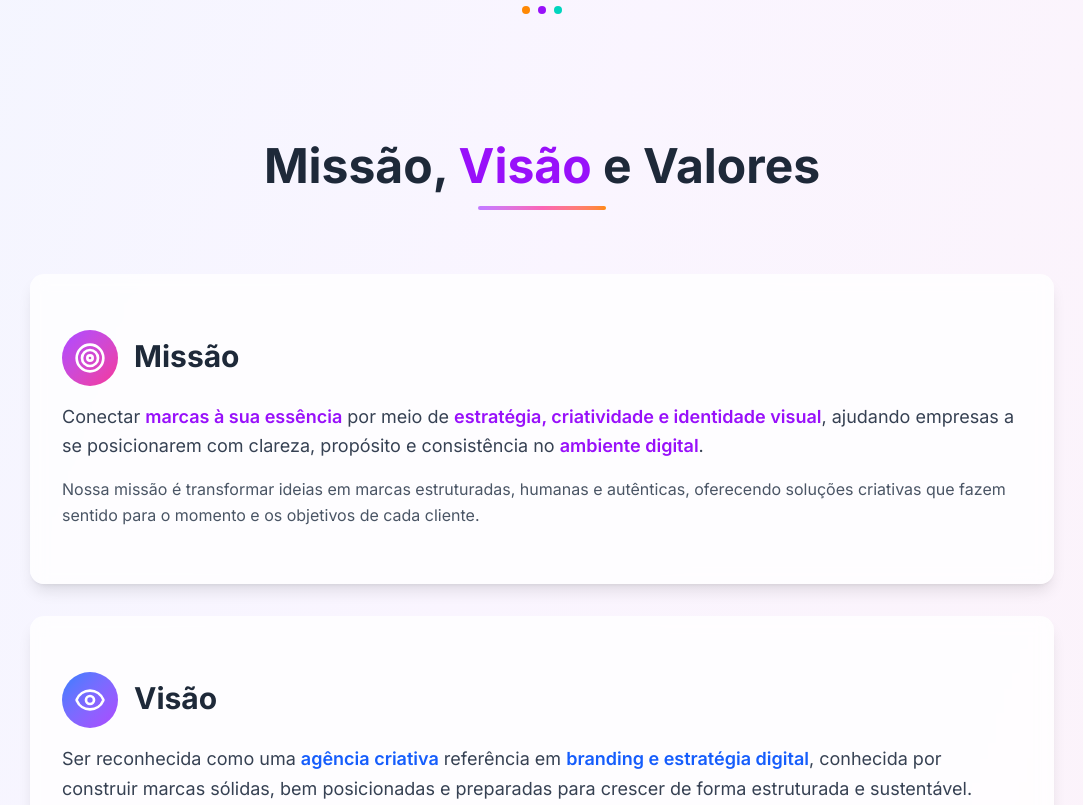
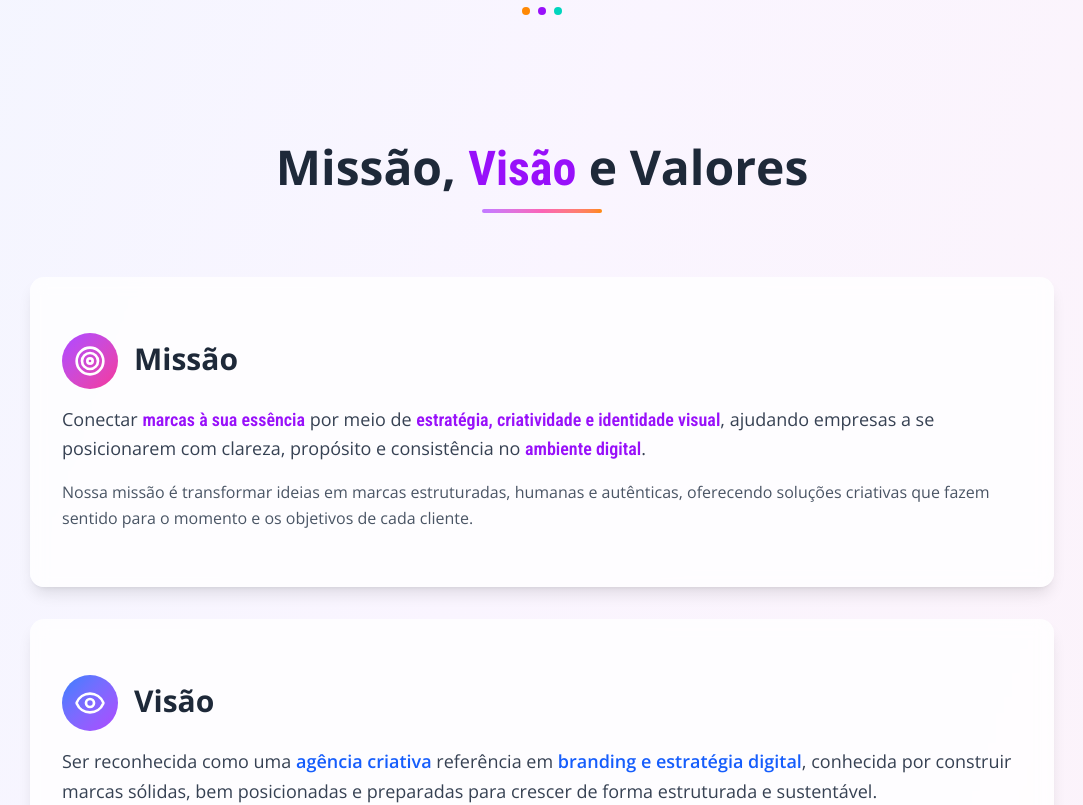
Before and after one commit to 21lucasbarros/connective, a Next.js app: page / in a window 1280 px wide. Shown: the part 1580-2385 px from the top of the page, without its empty margins (98-1181 px from the left). Built offline with nearby package versions, Linux system fonts and the light colour scheme.

Commit message:
style: troca das fontes de todas as paginas

```diff
--- a/src/app/(public)/loja/components/hero.tsx
+++ b/src/app/(public)/loja/components/hero.tsx
@@ -8,7 +8,7 @@ export default function Hero() {
     <section className="relative px-4 sm:px-6 md:px-12 lg:px-20 py-8 md:py-10 flex flex-col md:flex-row items-center justify-between gap-8 bg-white overflow-hidden">
       <div className="flex-1 flex flex-col gap-5 max-w-full md:max-w-xl z-10 text-center md:text-left">
         <h2 className="text-xl xs:text-2xl sm:text-3xl md:text-4xl lg:text-4xl font-light leading-tight relative wrap-break-word">
-          <span className="text-(--color-roxo)">
+          <span className="--font-roboto text-(--color-roxo)">
             Serviços <span className="font-bold">criativos</span> que
           </span>
           <br />
--- a/src/app/(public)/loja/components/how-it-works.tsx
+++ b/src/app/(public)/loja/components/how-it-works.tsx
@@ -26,7 +26,8 @@ export default function HowItWorks() {
   return (
     <section className="py-10 px-2 sm:px-4 md:px-8 lg:px-20 xl:px-32 2xl:px-64 bg-white text-center">
       <h2 className="text-3xl sm:text-4xl md:text-4xl font-semibold mb-12 text-[#1a1a1a]">
-        Como <span className="font-bold text-[#8338ec]">Funciona</span>
+        Como{" "}
+        <span className="--font-roboto font-bold text-[#8338ec]">Funciona</span>
       </h2>
 
       <div className="grid grid-cols-1 sm:grid-cols-2 md:grid-cols-3 gap-8 justify-center items-start">
--- a/src/app/(public)/loja/components/services.tsx
+++ b/src/app/(public)/loja/components/services.tsx
@@ -58,12 +58,15 @@ export default function Services() {
     <section className="py-16 px-4 sm:px-6 md:px-8 lg:px-20 xl:px-32 2xl:px-64 bg-gray-50">
       <div className="max-w-7xl mx-auto">
         <h2 className="text-3xl sm:text-4xl md:text-4xl font-semibold mb-12 text-center text-[#1a1a1a]">
-          Nossos <span className="font-bold text-[#8338ec]">Serviços</span>
+          Nossos{" "}
+          <span className="--font-roboto font-bold text-[#8338ec]">
+            Serviços
+          </span>
         </h2>
 
         {loading ? (
           <div className="text-center py-12">
-            <Spinner className="mx-auto w-12 h-12 text-[#8338ec]" />
+            <Spinner className="--font-roboto mx-auto w-12 h-12 text-[#8338ec]" />
             <p className="mt-4 text-gray-600">Carregando serviços...</p>
 
             <div className="mt-8 grid grid-cols-1 sm:grid-cols-2 lg:grid-cols-3 xl:grid-cols-4 gap-6 lg:gap-8">
--- a/src/app/globals.css
+++ b/src/app/globals.css
@@ -66,8 +66,9 @@
 @theme inline {
   --color-background: var(--background);
   --color-foreground: var(--foreground);
-  --font-sans: var(--font-inter);
-  --font-mono: var(--font-inter);
+  --font-open-sans: var(--font-open-sans);
+  --font-roboto: var(--font-roboto-condensed);
+  --font-bebas: var(--font-bebas-neue);
   --fw-regular: 400;
   --fw-medium: 500;
   --fw-semibold: 600;
@@ -190,8 +191,9 @@
   }
   body {
     @apply bg-background text-foreground;
-    font-family: var(--font-inter), system-ui, -apple-system, "Segoe UI", Roboto,
-      "Helvetica Neue", Arial, "Noto Sans", "Liberation Sans", sans-serif;
+    font-family: var(--font-open-sans), Open-Sans, system-ui, -apple-system,
+      "Segoe UI", Roboto, "Helvetica Neue", Arial, "Noto Sans",
+      "Liberation Sans", sans-serif;
     font-weight: var(--fw-regular);
   }
   code,
@@ -208,7 +210,7 @@
   h4,
   h5,
   h6 {
-    font-family: var(--font-inter);
+    font-family: var(--font-open-sans);
     font-weight: var(--fw-semibold);
   }
 
@@ -216,7 +218,7 @@
   input[type="button"],
   input[type="submit"],
   .btn {
-    font-family: var(--font-inter);
+    font-family: var(--font-open-sans);
     font-weight: var(--fw-medium);
   }
 }
--- a/src/app/layout.tsx
+++ b/src/app/layout.tsx
@@ -1,13 +1,25 @@
 import "./globals.css";
 import type { Metadata } from "next";
-import { Inter } from "next/font/google";
+import { Open_Sans, Roboto_Condensed, Bebas_Neue } from "next/font/google";
 import { CartProvider } from "@/lib/cart";
 import { AuthProvider } from "@/lib/auth";
 
-const inter = Inter({
-  variable: "--font-inter",
+const openSans = Open_Sans({
+  variable: "--font-open-sans",
   subsets: ["latin"],
   weight: ["400", "500", "600", "700"],
+});
+
+const robotoCondensed = Roboto_Condensed({
+  variable: "--font-roboto-condensed",
+  subsets: ["latin"],
+  weight: ["400", "500", "600", "700"],
+});
+
+const bebasNeue = Bebas_Neue({
+  variable: "--font-bebas-neue",
+  subsets: ["latin"],
+  weight: ["400"],
 });
 
 export const metadata: Metadata = {
@@ -22,7 +34,9 @@ export default function RootLayout({
 }>) {
   return (
     <html lang="pt-br">
-      <body className={`${inter.variable} antialiased`}>
+      <body
+        className={`${openSans.variable} ${robotoCondensed.variable} ${bebasNeue.variable} antialiased`}
+      >
         <AuthProvider>
           <CartProvider>{children}</CartProvider>
         </AuthProvider>
--- a/src/components/about.tsx
+++ b/src/components/about.tsx
@@ -13,7 +13,7 @@ export default function About() {
           transition={{ duration: 0.7 }}
         >
           Quem está por trás da{" "}
-          <span className="text-purple-700">Connective</span>
+          <span className="font-roboto text-purple-700">Connective</span>
         </motion.h2>
 
         <div className="grid md:grid-cols-2 gap-8 mb-12">
@@ -47,7 +47,7 @@ export default function About() {
                 Ana Beatriz
               </motion.h3>
               <motion.p
-                className="text-purple-600 font-semibold mb-4"
+                className="font-roboto text-purple-600 font-semibold mb-4"
                 initial={{ opacity: 0, y: 20 }}
                 whileInView={{ opacity: 1, y: 0 }}
                 viewport={{ once: true }}
@@ -88,7 +88,7 @@ export default function About() {
                 Clara
               </motion.h3>
               <motion.p
-                className="text-purple-600 font-semibold mb-4"
+                className="font-roboto text-purple-600 font-semibold mb-4"
                 initial={{ opacity: 0, y: 20 }}
                 whileInView={{ opacity: 1, y: 0 }}
                 viewport={{ once: true }}
--- a/src/components/company-values.tsx
+++ b/src/components/company-values.tsx
@@ -82,11 +82,12 @@ export default function CompanyValues() {
               ease: [0.22, 1, 0.36, 1],
             }}
           >
-            Missão, <span className="text-purple-600">Visão</span> e Valores
+            Missão, <span className="font-roboto text-purple-600">Visão</span> e
+            Valores
           </motion.h1>
 
           <motion.div
-            className="w-32 h-1 bg-linear-to-r from-purple-400 via-pink-400 to-orange-400 mx-auto rounded-full"
+            className="w-30 h-1 bg-linear-to-r from-purple-400 via-pink-400 to-orange-400 mx-auto rounded-full"
             initial={{ opacity: 0, scale: 0.98 }}
             whileInView={{ opacity: 1, scale: 1 }}
             viewport={{ once: true }}
@@ -113,16 +114,16 @@ export default function CompanyValues() {
               </div>
               <p className="text-lg text-gray-700 leading-relaxed mb-4">
                 Conectar{" "}
-                <span className="font-semibold text-purple-600">
+                <span className="font-roboto font-semibold text-purple-600">
                   marcas à sua essência
                 </span>{" "}
                 por meio de{" "}
-                <span className="font-semibold text-purple-600">
+                <span className="font-roboto font-semibold text-purple-600">
                   estratégia, criatividade e identidade visual
                 </span>
                 , ajudando empresas a se posicionarem com clareza, propósito e
                 consistência no{" "}
-                <span className="font-semibold text-purple-600">
+                <span className="font-roboto font-semibold text-purple-600">
                   ambiente digital
                 </span>
                 .
--- a/src/components/footer.tsx
+++ b/src/components/footer.tsx
@@ -14,7 +14,7 @@ export default function Footer() {
         <div className="grid md:grid-cols-3 gap-12 mb-10">
           {/* Sobre */}
           <div>
-            <h2 className="text-3xl font-bold text-[#8338ec] mb-4">
+            <h2 className="font-roboto text-3xl font-bold text-purple-600 mb-4">
               Connective
             </h2>
             <p className="text-gray-700 text-sm mb-6 leading-relaxed">
@@ -114,7 +114,7 @@ export default function Footer() {
               href="https://vpotech.vercel.app"
               target="_blank"
               rel="noopener noreferrer"
-              className="text-[#8338ec] hover:text-[#fc5735] font-semibold transition-colors"
+              className="font-roboto text-[#8338ec] hover:text-[#fc5735] font-semibold transition-colors"
             >
               VPO Tech
             </a>
--- a/src/components/header.tsx
+++ b/src/components/header.tsx
@@ -22,7 +22,7 @@ export default function Header() {
         <div className="flex items-center justify-between h-16 md:h-20 relative">
           <div className="shrink-0">
             <a href="/" className="flex items-center">
-              <h1 className="font-bold text-2xl md:text-3xl text-(--color-roxo)">
+              <h1 className="font-roboto font-bold text-2xl md:text-3xl text-(--color-roxo)">
                 Connective
               </h1>
             </a>
```
Also changed, not shown: 1 other file (tests, documents, lock files or other folders).
